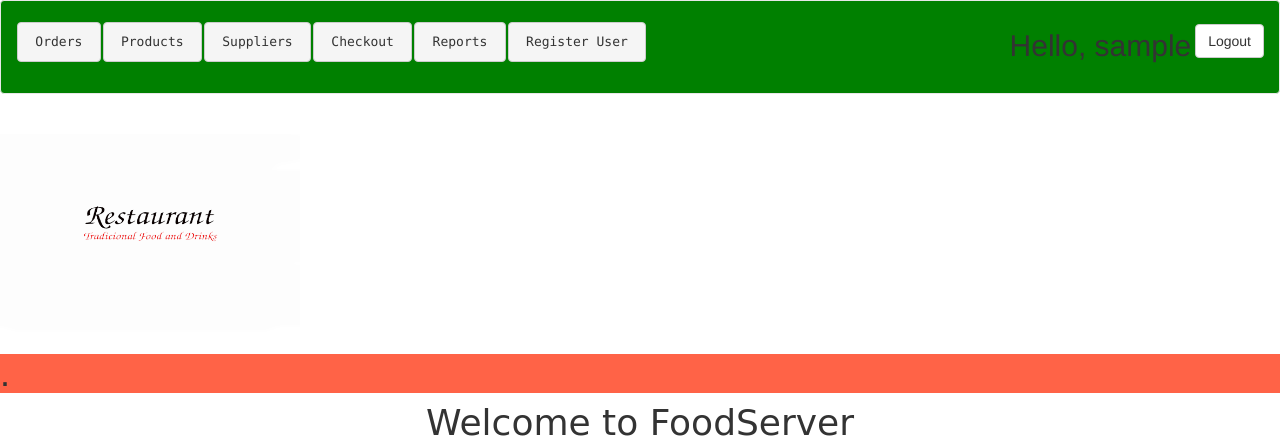
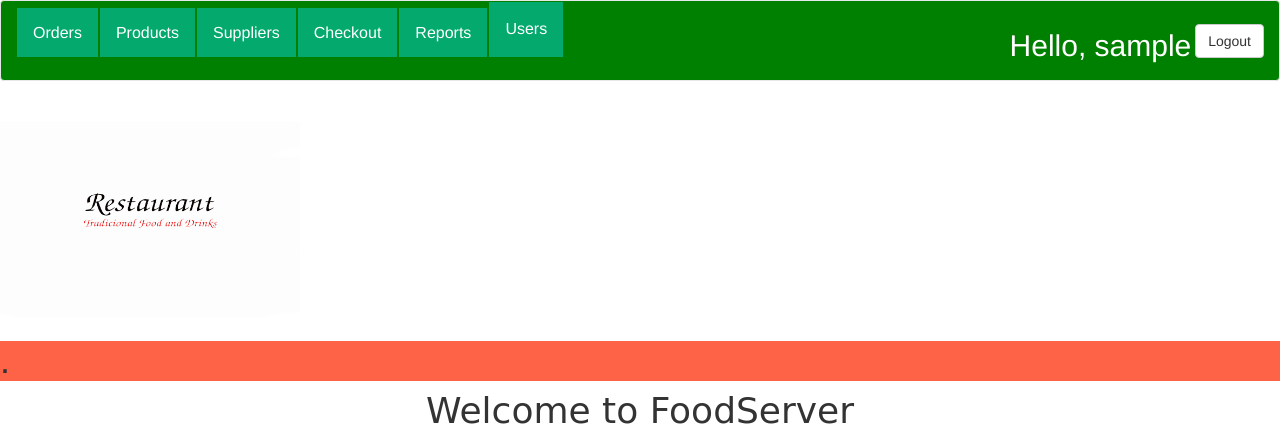
Before and after one commit to Cesar-rso/FoodServer, a Django app: page / in a window 1280 px wide. Shown: the top 442 px of the page. Run offline with Django 3.2, Linux system fonts and the light colour scheme; the visitor is signed in with stand-in values (Sample User, id 1); some libraries are stand-ins or nearby versions.

Commit message:
Frontend style update

```diff
--- a/orders/static/orders/style.css
+++ b/orders/static/orders/style.css
@@ -17,3 +17,55 @@ ul#vertical_list > li > ul#horizontal_list > li{
     float: left;
     width: 50%
 }
+
+
+ /* Dropdown Button */
+ .dropbtn {
+    background-color: #04AA6D;
+    color: white;
+    padding: 16px;
+    font-size: 16px;
+    border: none;
+  }
+
+  /* Menu Button */
+ .menubtn {
+    background-color: #04AA6D;
+    color: white;
+    padding: 16px;
+    font-size: 16px;
+    border: none;
+  }
+
+  /* The container <div> - needed to position the dropdown content */
+  .dropdown {
+    position: relative;
+    display: inline-block;
+  }
+
+  /* Dropdown Content (Hidden by Default) */
+  .dropdown-content {
+    display: none;
+    position: absolute;
+    background-color: #f1f1f1;
+    min-width: 160px;
+    box-shadow: 0px 8px 16px 0px rgba(0,0,0,0.2);
+    z-index: 1;
+  }
+
+  /* Links inside the dropdown */
+  .dropdown-content a {
+    color: black;
+    padding: 12px 16px;
+    text-decoration: none;
+    display: block;
+  }
+
+  /* Change color of dropdown links on hover */
+  .dropdown-content a:hover {background-color: #ddd;}
+
+  /* Show the dropdown menu on hover */
+  .dropdown:hover .dropdown-content {display: block;}
+
+  /* Change the background color of the dropdown button when the dropdown content is shown */
+  .dropdown:hover .dropbtn {background-color: #3e8e41;}
--- a/orders/templates/orders/base.html
+++ b/orders/templates/orders/base.html
@@ -26,29 +26,51 @@
         </form>
             {% else %}
         <div class="navbar navbar-left">
-            <a href="{% url 'orders' %}"><h2 style="color:black"><pre> Orders </pre></h2></a>
+            <div class="dropdown">
+                <br>
+                <a href="{% url 'orders' %}" class="dropbtn">Orders</a>
+            </div>
         </div>
         <div class="navbar navbar-left">
-            <a href="{% url 'products' %}"><h2 style="color:black"><pre> Products </pre></h2></a>
+            <div class="dropdown">
+                <br>
+                <a href="{% url 'products' %}" class="dropbtn">Products</a>
+            </div>
         </div>
         <div class="navbar navbar-left">
-            <a href="{% url 'suppliers' %}"><h2 style="color:black"><pre> Suppliers </pre></h2></a>
+            <div class="dropdown">
+                <br>
+                <a href="{% url 'suppliers' %}" class="dropbtn">Suppliers</a>
+            </div>
         </div>
         <div class="navbar navbar-left">
-            <a href="{% url 'checkout' %}"><h2 style="color:black"><pre> Checkout </pre></h2></a>
+            <div class="dropdown">
+                <br>
+                <a href="{% url 'checkout' %}" class="dropbtn">Checkout</a>
+            </div>
         </div>
         <div class="navbar navbar-left">
-            <a href="{% url 'reports' %}"><h2 style="color:black"><pre> Reports </pre></h2></a>
+            <div class="dropdown">
+                <br>
+                <a href="{% url 'reports' %}" class="dropbtn">Reports</a>
+            </div>
         </div>
         {% if user.is_superuser %}
         <div class="navbar navbar-left">
-            <a href="{% url 'new_user' %}"><h2 style="color:black"><pre> Register User </pre></h2></a>
+            <div class="dropdown">
+                <button class="dropbtn">Users</button>
+                <div class="dropdown-content">
+                    <a href="{% url 'new_user' %}"><h2> Register </h2></a>
+                    <a href="#"><h2> Change </h2></a>
+                    <a href="#"><h2> Delete </h2></a>
+                </div>
+              </div>
         </div>
         {% endif %}
         <form class="navbar-form navbar-right" role="logout" method="post" action="logout">
              {% csrf_token %}
                 <div class="form-group">
-                    <h2>Hello, {{ user.username }} </h2>
+                    <h2 style="color:white">Hello, {{ user.username }} </h2>
                 </div>
                 <div class="form-group">
                     <button type="submit" class="btn btn-default">Logout</button>
```
